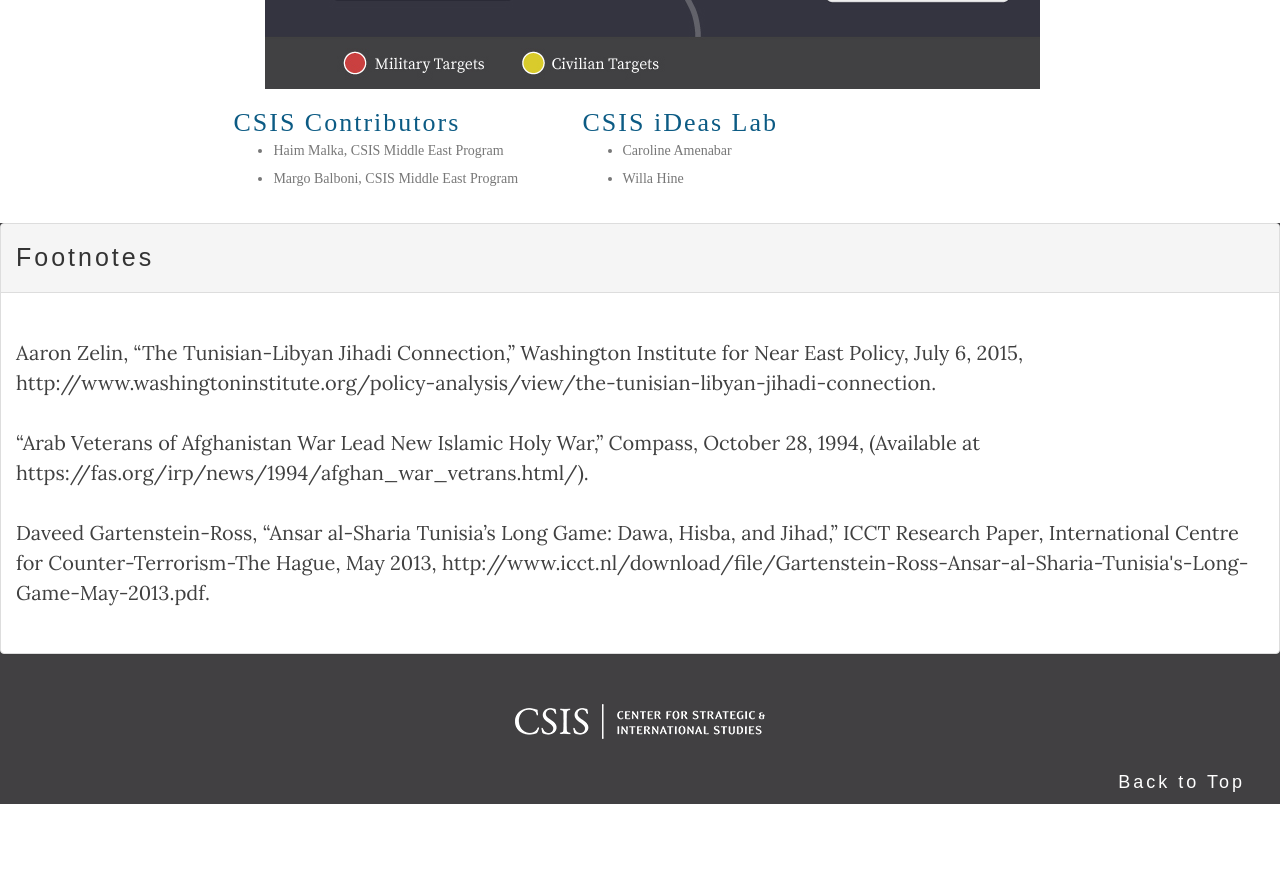
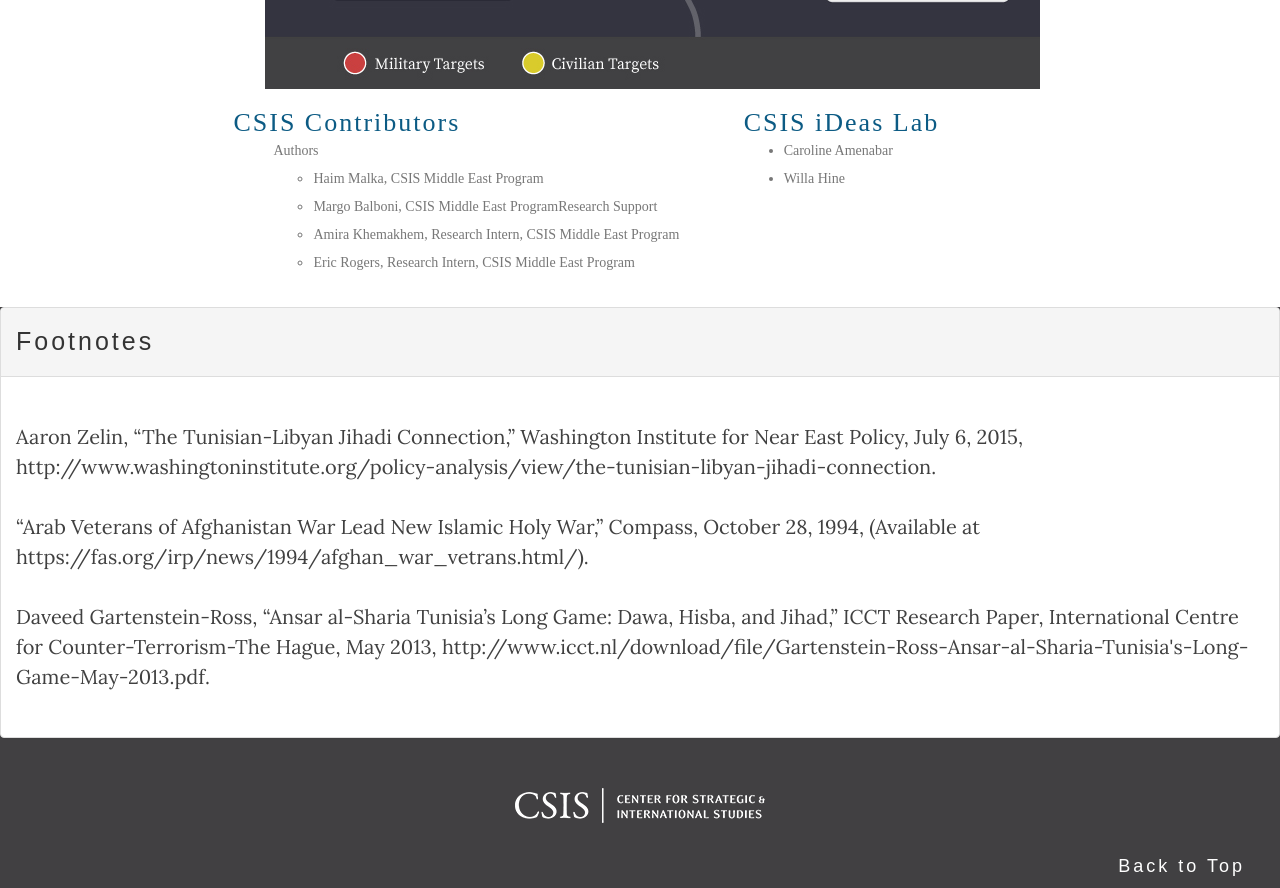
Before and after one commit to willahine/Foreign-Fighters, a plain HTML site: page FF_FINAL/SectionA.html in a window 1280 px wide. Shown: the part 4520-5408 px from the top of the page. Before the commit the page ends 5324 px from the top, so only its background shows below. Drawn offline with nearby package versions, Linux system fonts and the light colour scheme; a web font is replaced by a local one.

Commit message:
Update SectionA.html

```diff
--- a/FF_FINAL/SectionA.html
+++ b/FF_FINAL/SectionA.html
@@ -167,8 +167,16 @@
 	<div class="footer_column">
 		<h3>CSIS Contributors</h3>
 		<ul class="footer1 line">
+		Authors
+			<ul>
 			<li>Haim Malka, CSIS Middle East Program</li></br>
 			<li>Margo Balboni, CSIS Middle East Program</li>
+			</ul>
+		Research Support
+			<ul>
+			<li>Amira Khemakhem, Research Intern, CSIS Middle East Program</li></br>
+			<li>Eric Rogers, Research Intern, CSIS Middle East Program</li>
+			</ul>
 		</ul>
 	</div>
 	<div class="footer_column">
```
